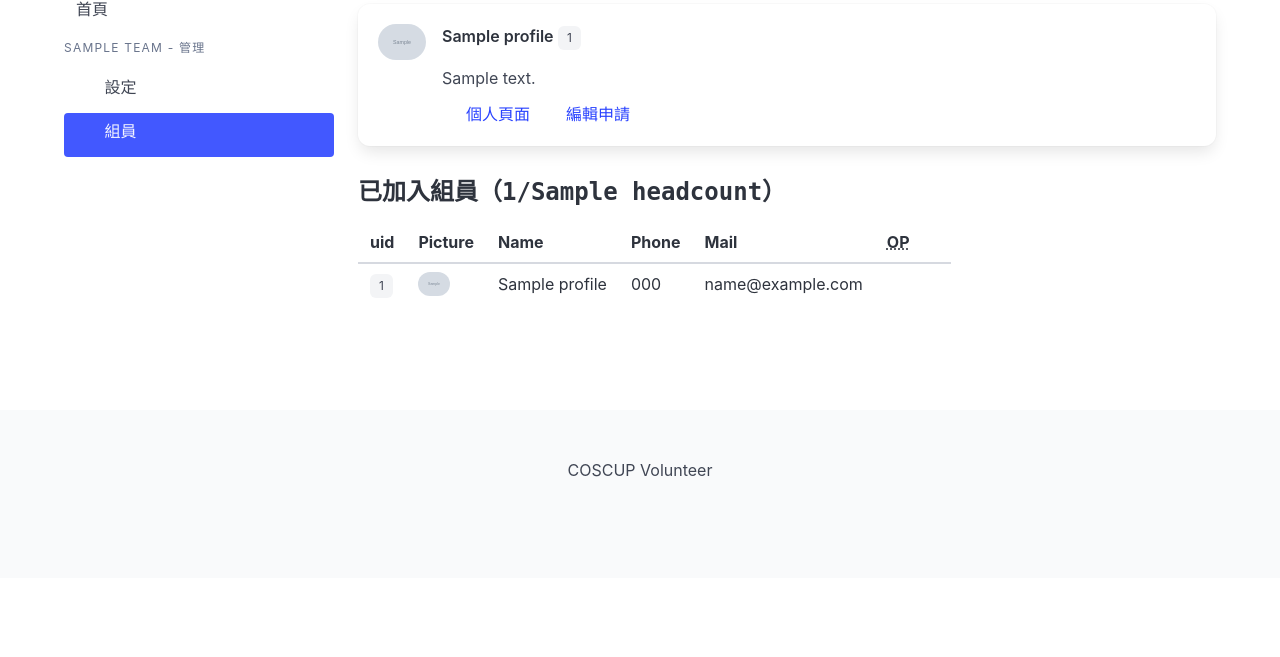
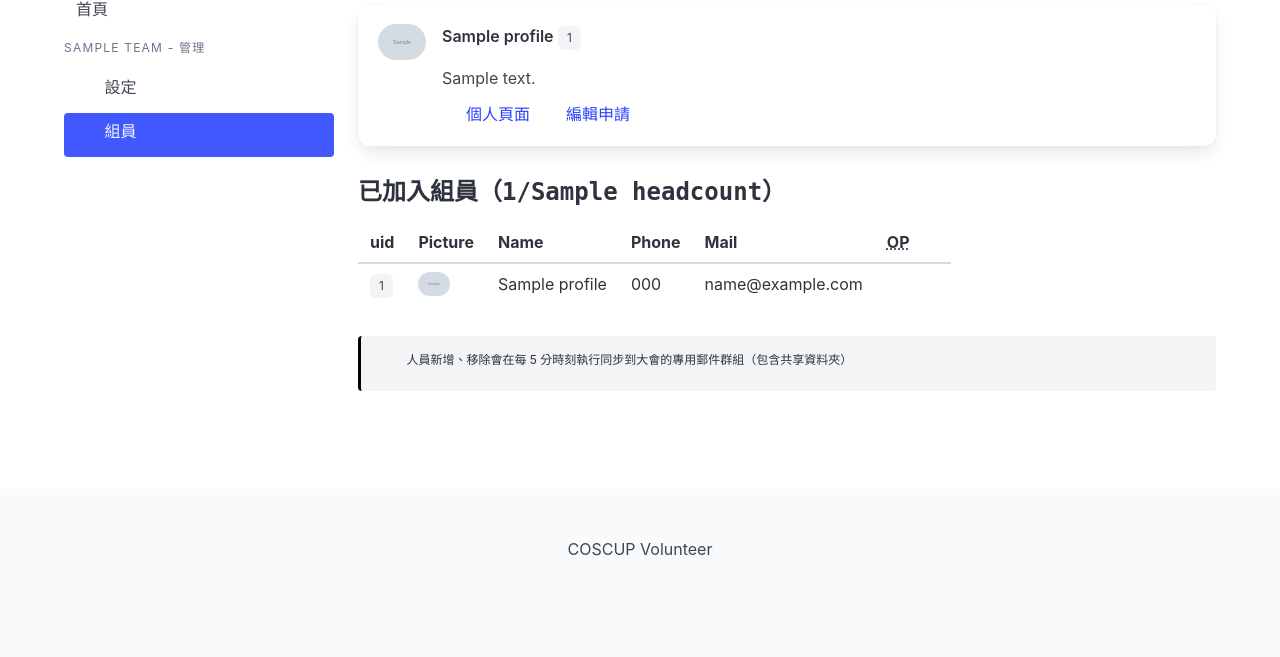
Before and after one commit to COSCUP/COSCUP-Volunteer, a Python web app: template templates/team_edit_user.html in a window 1280 px wide. Shown: the part 300-957 px from the top of the page. Before the commit the page ends 777 px from the top, so only its background shows below. Run offline with Jinja, Linux system fonts and the light colour scheme; the template is opened without the code that fills it: most values are stand-ins (such as "Sample title", 1, 10 or a date in 2020); grey boxes marked "Sample" are stand-in pictures; some libraries are stand-ins or nearby versions.

Commit message:
Add sync tips at team user edit page

```diff
--- a/templates/team_edit_user.html
+++ b/templates/team_edit_user.html
@@ -80,6 +80,14 @@
                 {% endfor %}
                 </tbody>
             </table>
+        </div>
+        <div class="content">
+            <article class="message is-dark is-small">
+                <div class="message-body">
+                    <span class="icon has-text-info"><i class="fas fa-info-circle"></i></span>
+                    人員新增、移除會在每 5 分時刻執行同步到大會的專用郵件群組（包含共享資料夾）
+                </div>
+            </article>
         </div>
     </div>
 </div>
```
